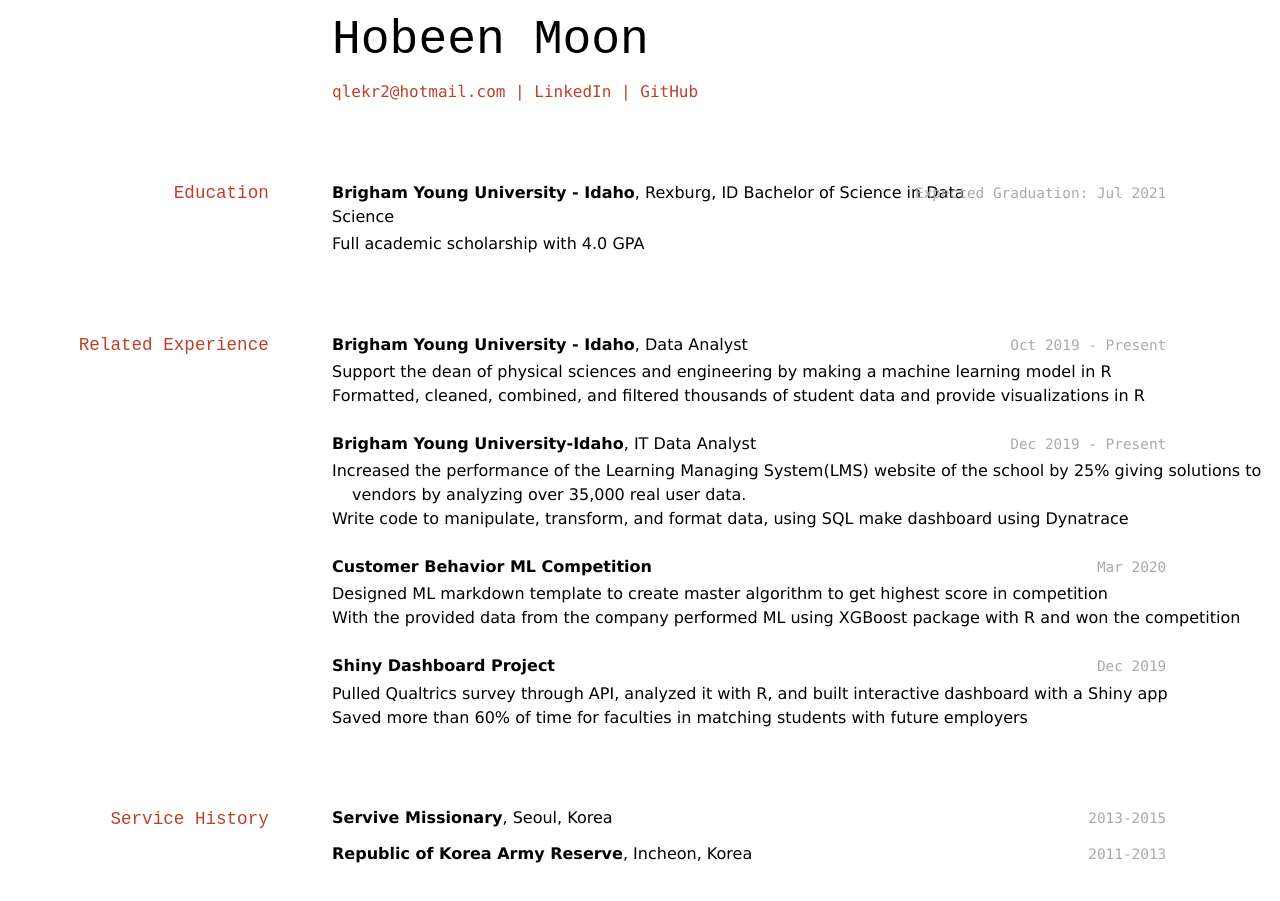
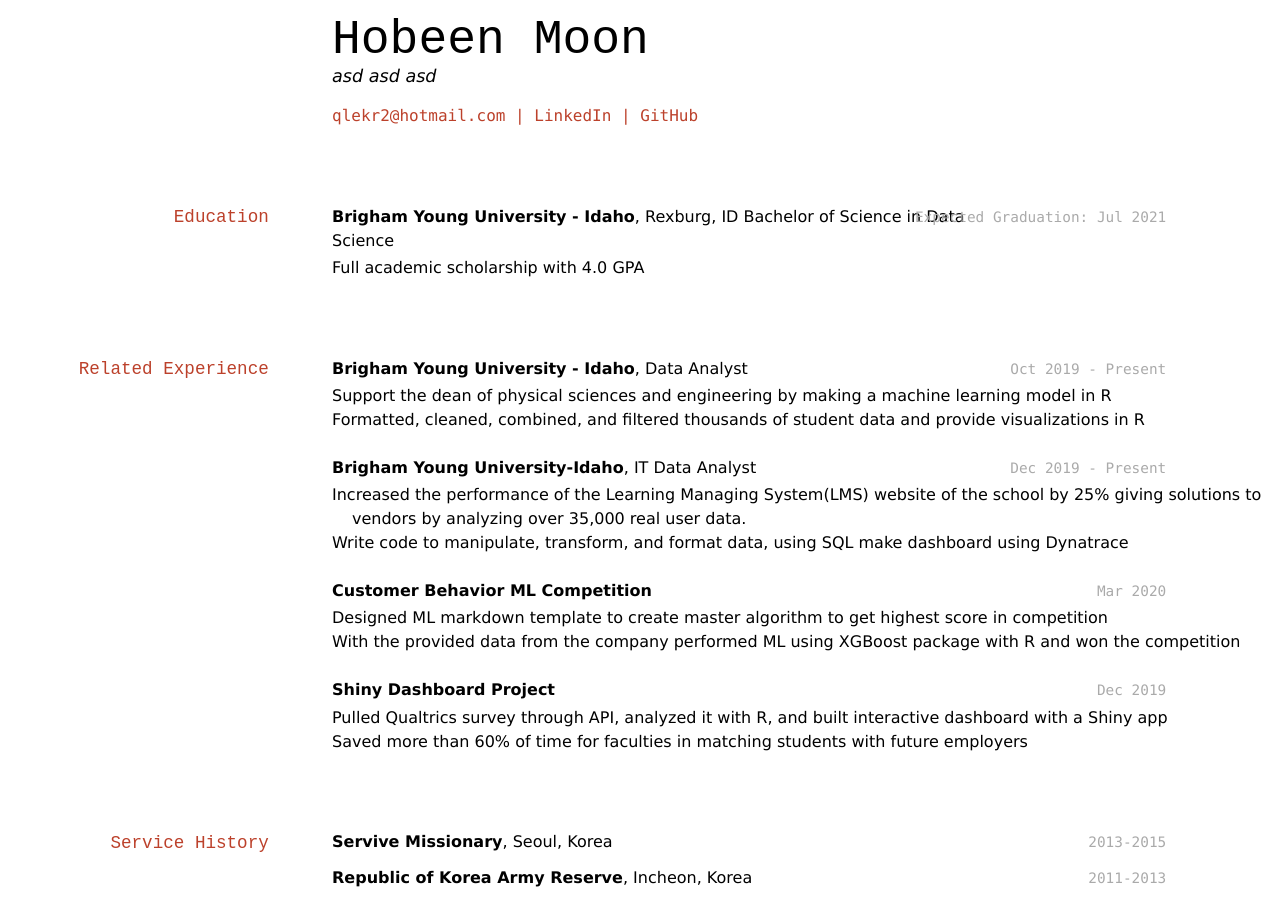
Before and after one commit to Hobeen-Moon/MoonHobeen_resume, a Jekyll site: the page built from docs/index.md, in a window 1280 px wide. Built offline with Jekyll 4.4.1, drawn with Linux system fonts in a browser that asks for light colours.

Commit message:
my edit 4

```diff
--- a/docs/index.md
+++ b/docs/index.md
@@ -3,7 +3,7 @@ layout: cv
 title: Hobeen Moon's Resume
 ---
 # Hobeen Moon
-
+asd asd asd
 
 <div id="webaddress">
 <a href="qlekr2@hotmail.com">qlekr2@hotmail.com</a>
```
